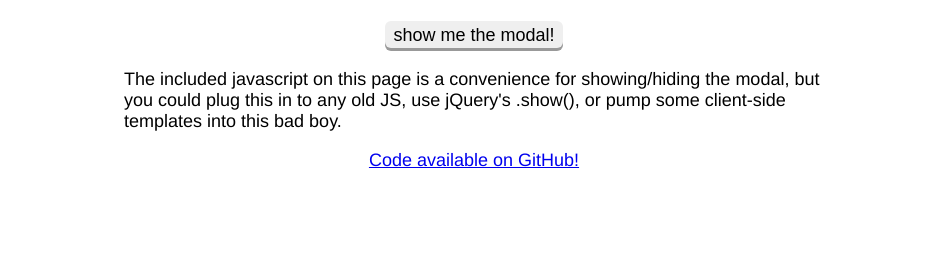
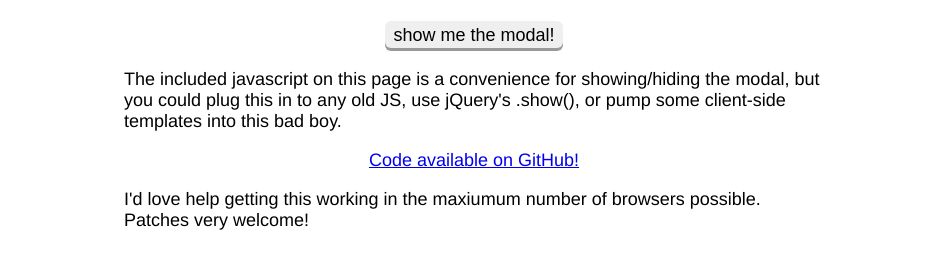
Before and after one commit to potch/css-modal, a plain HTML site: page index.html in a window 1280 px wide. Shown: the part 69-338 px from the top of the page, without its empty margins (166-1111 px from the left). Drawn offline with Linux system fonts and the light colour scheme.

Commit message:
some more

```diff
--- a/index.html
+++ b/index.html
@@ -84,7 +84,10 @@
         or pump some client-side templates into this bad boy.
     </p>
     <a href="http://github.com/potch/css-modal/">Code available on GitHub!</a>
-
+    <p>
+        I'd love help getting this working in the maxiumum number of browsers
+        possible. Patches very welcome!
+    </p>
     <script src="modal.js"></script>
     <script>
         var m = new Modal(document.querySelector('#modal'));
@@ -92,5 +95,18 @@
             m.show();
         });
     </script>
+    <script type="text/javascript">
+      var _gauges = _gauges || [];
+      (function() {
+        var t   = document.createElement('script');
+        t.type  = 'text/javascript';
+        t.async = true;
+        t.id    = 'gauges-tracker';
+        t.setAttribute('data-site-id', '4fda0906613f5d5ed500003c');
+        t.src = '//secure.gaug.es/track.js';
+        var s = document.getElementsByTagName('script')[0];
+        s.parentNode.insertBefore(t, s);
+      })();
+    </script>
   </body>
 </html>
```
